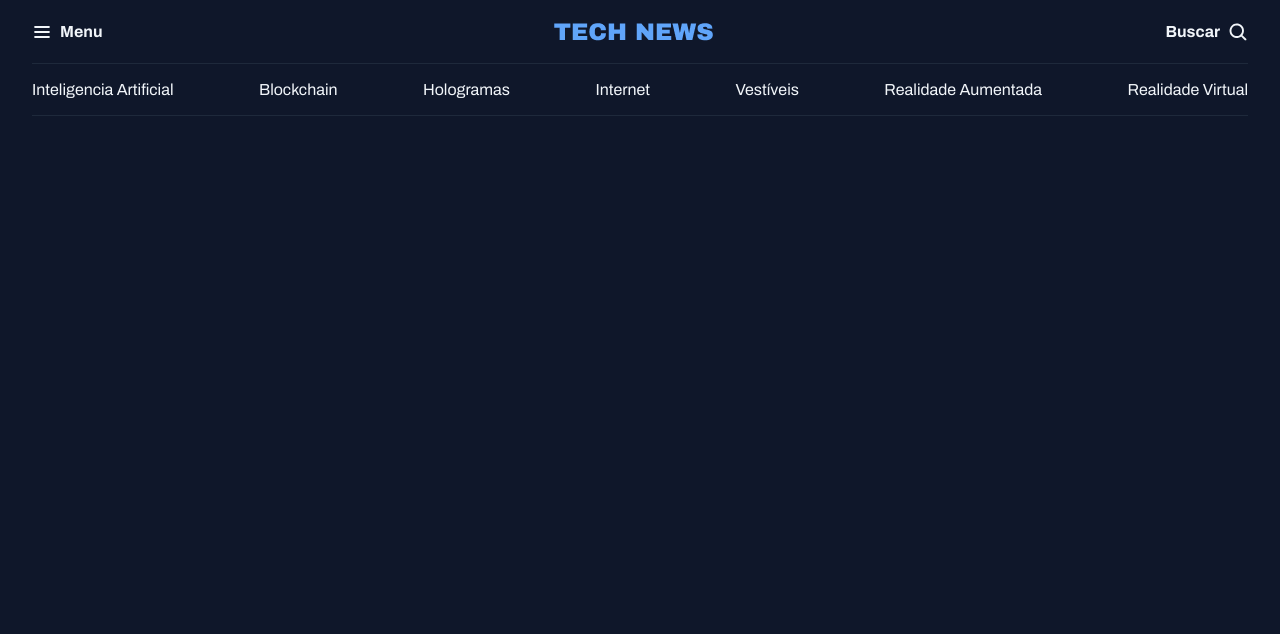
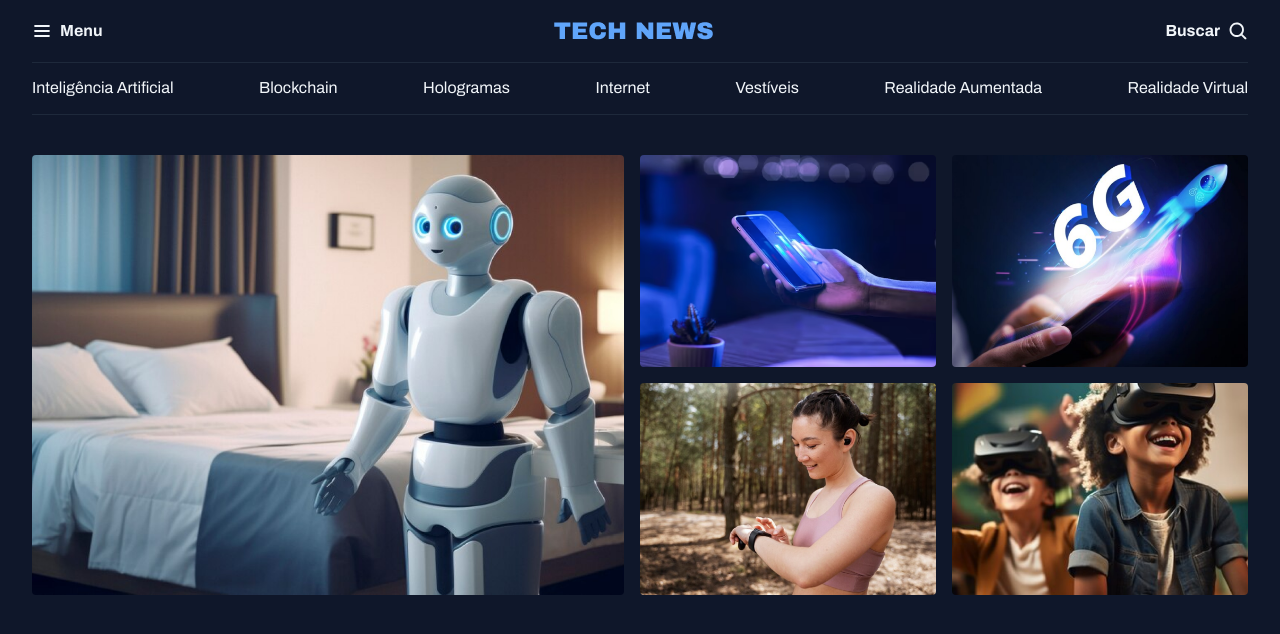
Before and after one commit to MateusThibes/Projeto-Portal-de-Not-cias, a plain HTML site: page index.html in a window 1280 px wide. Drawn offline with Linux system fonts and the light colour scheme.

Commit message:
Estruturando a seção destaques

```diff
--- a/index.html
+++ b/index.html
@@ -18,18 +18,21 @@
     <header class="container">
         <nav id="primary" class="grid grid-flow-col">
             <div>
-          <img src="assets/icons/List.svg" alt="Icone de menu"> <strong>Menu</strong>
+                <img src="assets/icons/List.svg" alt="ícone de menu">
+                <strong>Menu</strong>
             </div>
+
             <div>
                 <img src="assets/Tech News.png" alt="TechNews logo">
             </div>
+
             <div>
                 <strong>Buscar</strong>
-          <img src="assets/icons/MagnifyingGlass.svg" alt="Icone de lupas pesquisa">
+                <img src="assets/icons/MagnifyingGlass.svg" alt="ícone de lupa para pesquisa">
             </div>
         </nav>
         <nav id="secondary" class="grid grid-flow-col">
-        <a href="#">Inteligencia Artificial</a>
+            <a href="#">Inteligência Artificial</a>
             <a href="#">Blockchain</a>
             <a href="#">Hologramas</a>
             <a href="#">Internet</a>
@@ -38,6 +41,33 @@
             <a href="#">Realidade Virtual</a>
         </nav>
     </header>
+
+    <main class="grid container">
+        <section id="featured" class="grid grid-flow-col gap-16">
+            <div>
+                <img src="assets/images/Image 01.png" alt="">
+            </div>
+
+            <div class="grid grid-cols-2 gap-16">
+                <div>
+                    <img src="assets/images/Image 02.png" alt="">
+                </div>
+
+                <div>
+                    <img src="assets/images/Image 03.png" alt="">
+                </div>
+
+                <div>
+                    <img src="assets/images/Image 04.png" alt="">
+                </div>
+
+                <div>
+                    <img src="assets/images/Image 05.png" alt="">
+                </div>
+            </div>
+        </section>
+    </main>
+
 </body>
 
 </html>
--- a/styles/global.css
+++ b/styles/global.css
@@ -13,12 +13,12 @@
     --text-color-secondary: #CBD5E1;
 
     --font-family: 'Archivo', sans-serif;
-  h1: 800 24px/125% var(--font-family);
-  h2: 700 16px/140% var(--font-family);
-  h2: 800 14px/140% var(--font-family);
+    --h1: 800 24px/135% var(--font-family);
+    --h2: 800 16px/140% var(--font-family);
+    --h3: 800 14px/140% var(--font-family);
     --text-span: 600 14px/145% var(--font-family);
-  --text: 400 16px/145% var(--font-family);
-  --text-sm: 400 16px/140% var(--font-family);
+    --text: 400 16px/140% var(--font-family);
+    --text-sm: 400 14px/160% var(--font-family);
 }
 
 body {
@@ -32,12 +32,18 @@ a {
     color: inherit;
 }
 
-a: hover {
+a:hover {
     color: var(--brand-color-light);
 }
 
-h1, h2, h3 {
-  font: inherit
+h1,
+h2,
+h3 {
+    font: inherit;
+}
+
+img {
+    max-width: 100%;
   }
 
 .container {
@@ -45,11 +51,7 @@ h1, h2, h3 {
     padding-inline: 32px;
     margin-inline: auto;
 }
-/*utility-first */
-.grid {
-  display: grid;
+
+main {
+    margin-block: 40px;
   }
-
-.grid-flow-col {
-grid-auto-flow: column;
-}
--- a/styles/header.css
+++ b/styles/header.css
@@ -1,18 +1,20 @@
 #primary {
     padding-block: 20px;
-}
+
     div {
         display: flex;
         align-items: center;
         gap: 8px;
       }
 
+    /* nesting css */
     div:nth-child(2) {
       margin-inline: auto;
     }
 
     div:nth-child(3) {
       justify-self: end;
+    }
   }
 
   #secondary {
--- a/styles/index.css
+++ b/styles/index.css
@@ -1,2 +1,4 @@
 @import url(global.css);
+@import url(utility.css);
 @import url(header.css);
+@import url(sections.css);
--- /dev/null
+++ b/styles/sections.css
@@ -0,0 +1,7 @@
+#featured {
+    img {
+        height: 100%;
+        object-fit: cover;
+        border-radius: 4px;
+    }
+}
--- /dev/null
+++ b/styles/utility.css
@@ -0,0 +1,16 @@
+/* utility-first */
+.grid {
+    display: grid;
+}
+
+.grid-flow-col {
+    grid-auto-flow: column;
+}
+
+.grid-cols-2 {
+    grid-template-columns: 1fr 1fr;
+}
+
+.gap-16 {
+    gap: 16px;
+}
```
Lines whose indentation alone changed are shown as unchanged.
